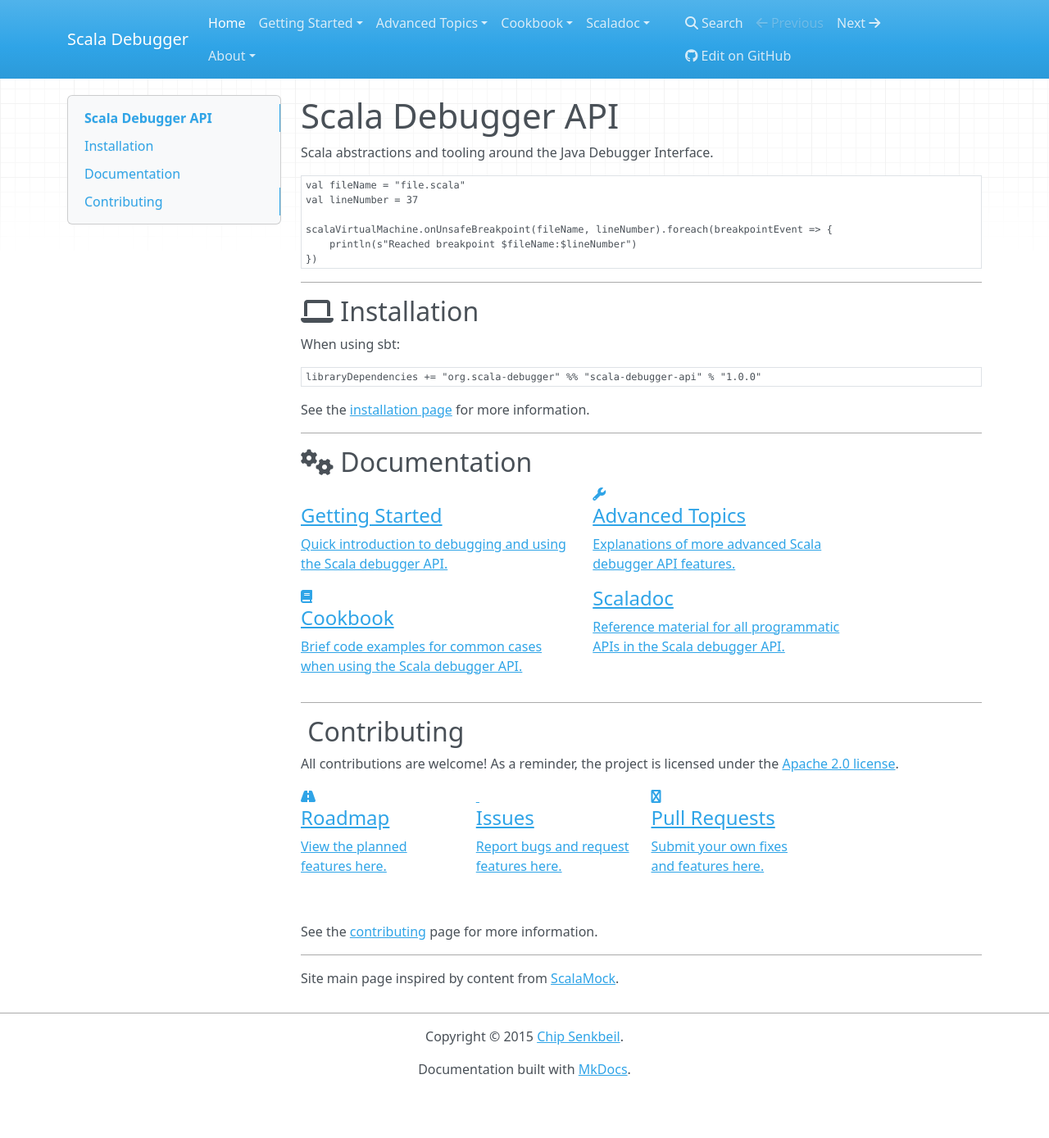
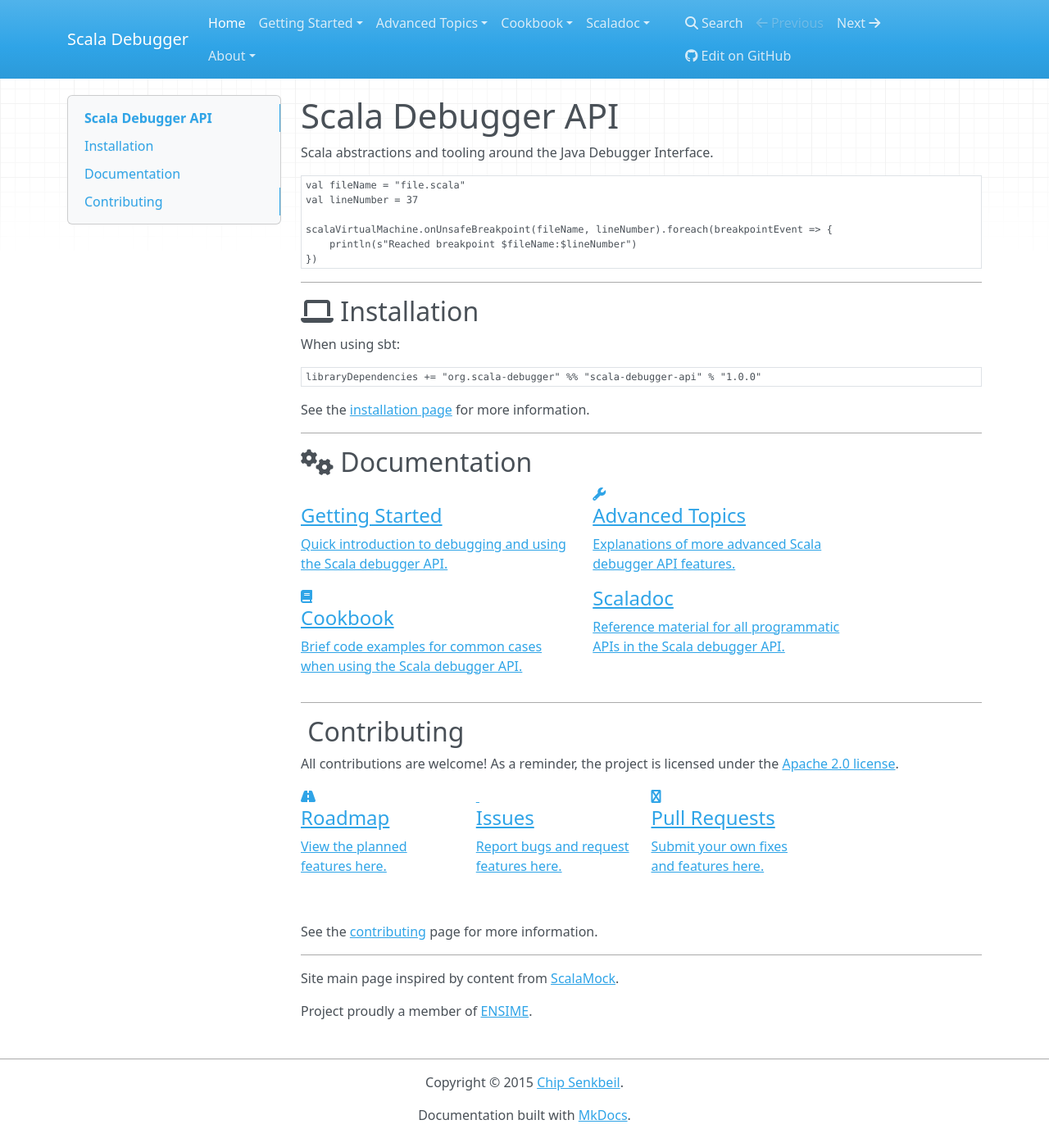
Before and after one commit to raggaraluz/scala-debugger, an MkDocs documentation site: the page built from docs/index.md, in a window 1280 px wide and 1389 px high. Shown: the whole window at 82% size. Built offline with MkDocs 1.6.1, drawn with Linux system fonts in a browser that asks for light colours; nearby versions of some CDN libraries; old or Windows-style settings are respelled for this version of MkDocs.

Commit message:
Updated docs favicon to Ensime logo, updated docs main page to reference Ensime

```diff
--- a/docs/index.md
+++ b/docs/index.md
@@ -105,7 +105,8 @@
 ---
 
 <div class="h-center">
-    Site main page inspired by content from <a href="http://scalamock.org">ScalaMock</a>.
+    <p>Site main page inspired by content from <a href="http://scalamock.org">ScalaMock</a>.</p>
+    <p>Project proudly a member of <a href="https://github.com/ensime">ENSIME</a>.</p>
 </div>
 
 [installation]: /getting-started/installation/
```
Also changed, not shown: docs/img/favicon.ico.
